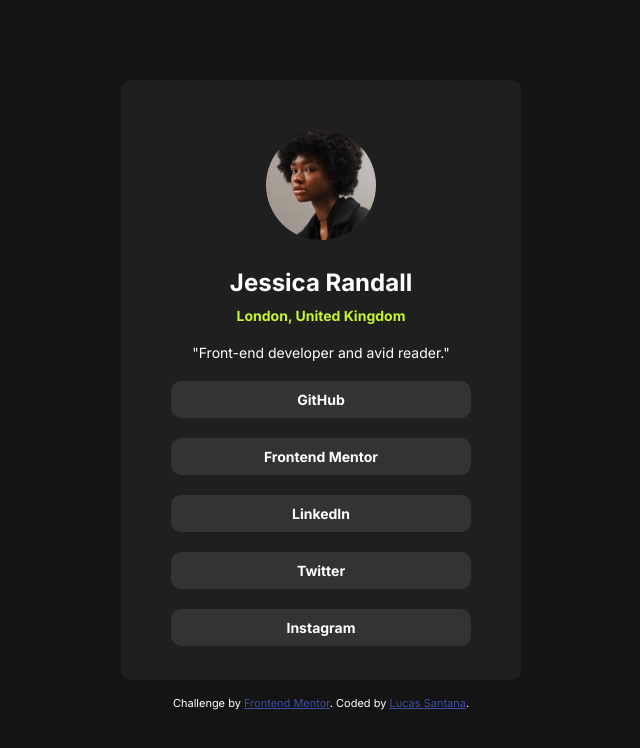
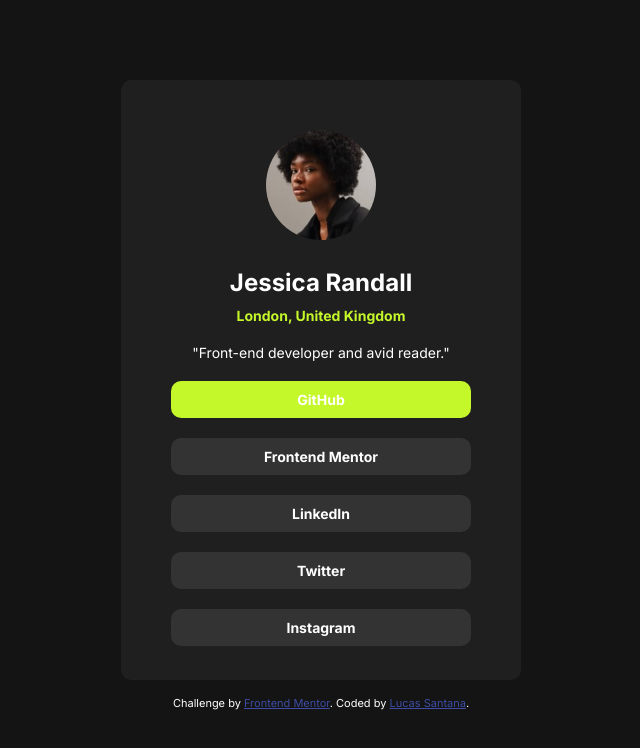
Before and after one commit to LucasSantana22/social-links-profile-main, a plain HTML site: page index.html in a window 1280 px wide. In both pictures the pointer is over the element "GitHub". Shown: the whole page, without its empty margins (437-1077 px from the left). Drawn offline with Linux system fonts and the light colour scheme.

Commit message:
Update style.css

```diff
--- a/style.css
+++ b/style.css
@@ -61,6 +61,17 @@ img {
   padding: 10px;
   border-radius: 10px;
   font-weight: bold;
+  cursor: pointer;
+  transition: transform 0.3s ease, background-color 0.3s ease; /* Animação suave ao passar o mouse */
+}
+
+/* Efeito ao passar o cursor sobre os botões */
+.github:hover,
+.frontend:hover,
+.linkedin:hover,
+.twitter:hover,
+.instagram:hover {
+  background-color: hsl(75, 94%, 57%); /* Muda a cor de fundo */
 }
 
 .attribution {
```
